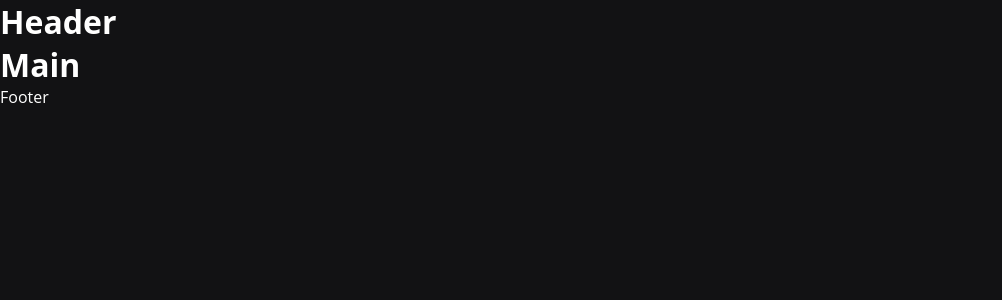
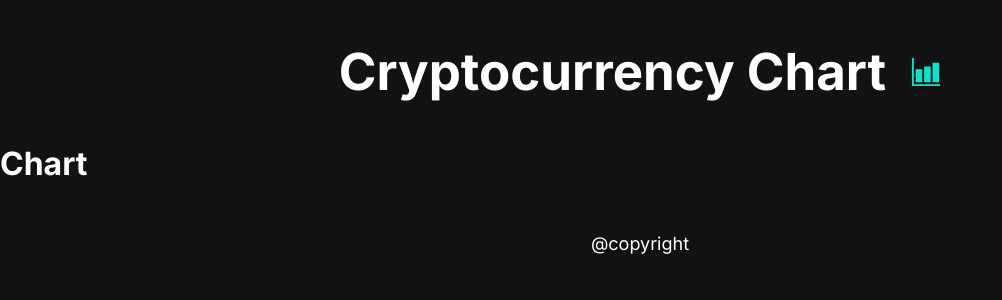
Before and after one commit to Blackkifir/Cryptocurrency-Chart, a React (Vite) app: page / in a window 1280 px wide. Shown: the top 300 px of the page, without its empty margins (0-1002 px from the left). Built offline with nearby package versions, Linux system fonts and the light colour scheme.

Commit message:
header: create header

```diff
--- a/package.json
+++ b/package.json
@@ -11,7 +11,8 @@
   },
   "dependencies": {
     "react": "^18.3.1",
-    "react-dom": "^18.3.1"
+    "react-dom": "^18.3.1",
+    "react-icons": "^5.3.0"
   },
   "devDependencies": {
     "@eslint/js": "^9.9.0",
--- a/src/App.css
+++ b/src/App.css
@@ -1,3 +1,5 @@
+@import url('https://fonts.googleapis.com/css2?family=Inter:ital,opsz,wght@0,14..32,100..900;1,14..32,100..900&display=swap');
+
 :root {
   --white: #FFFFFF;
   --background-black: #121214;
@@ -18,7 +20,7 @@
   margin: 0;
   padding: 0;
   background: #121214;
-    font-family: 'Open Sans', sans-serif;
+  font-family: 'Inter', sans-serif;
   overflow-y: hidden;
   overflow-x: hidden;
   color: #FFFFFF;
@@ -39,3 +41,28 @@
   margin: 0;
   padding: 0;
 }
+
+header,
+footer {
+  display: flex;
+  justify-content: center;
+  align-items: center;
+  padding: 50px 15px;
+}
+
+.header_icon {
+  margin-left: 25px;
+  height: 30px;
+  width: 30px;
+  color: rgb(13, 227, 202);
+}
+
+.header h1 {
+  font-size: 51px;
+  line-height: 44px;
+}
+
+.footer p {
+  font-size: 18px;
+  line-height: 22px;
+}
--- a/src/components/Footer.tsx
+++ b/src/components/Footer.tsx
@@ -1,5 +1,7 @@
 export default function Footer() {
   return(
-    <p className="title">Footer</p>
+    <footer className="footer">
+      <p>@copyright</p>
+    </footer>
   )
 }
--- a/src/components/Header.tsx
+++ b/src/components/Header.tsx
@@ -1,5 +1,12 @@
+import { IoBarChartSharp } from "react-icons/io5";
+
 export default function Header() {
   return(
-    <h1 className="title">Header</h1>
+    <header className="header">
+      <h1>
+        Cryptocurrency Chart
+      </h1>
+      <IoBarChartSharp className="header_icon" />
+    </header>
   )
 }
--- a/src/pages/CryptoChart.tsx
+++ b/src/pages/CryptoChart.tsx
@@ -6,7 +6,9 @@ export default function CryptoChart() {
     <>
       <Header />
       <main className="main">
-        <h1>Main</h1>
+        <div className="chart">
+          <h1>Chart</h1>
+        </div>
       </main>
       <Footer />
     </>
```
Also changed, not shown: src/components/styles/Footer.css (deleted), src/components/styles/Header.css (deleted), 1 other file (tests, documents, lock files or other folders). Lines whose indentation alone changed are shown as unchanged.
